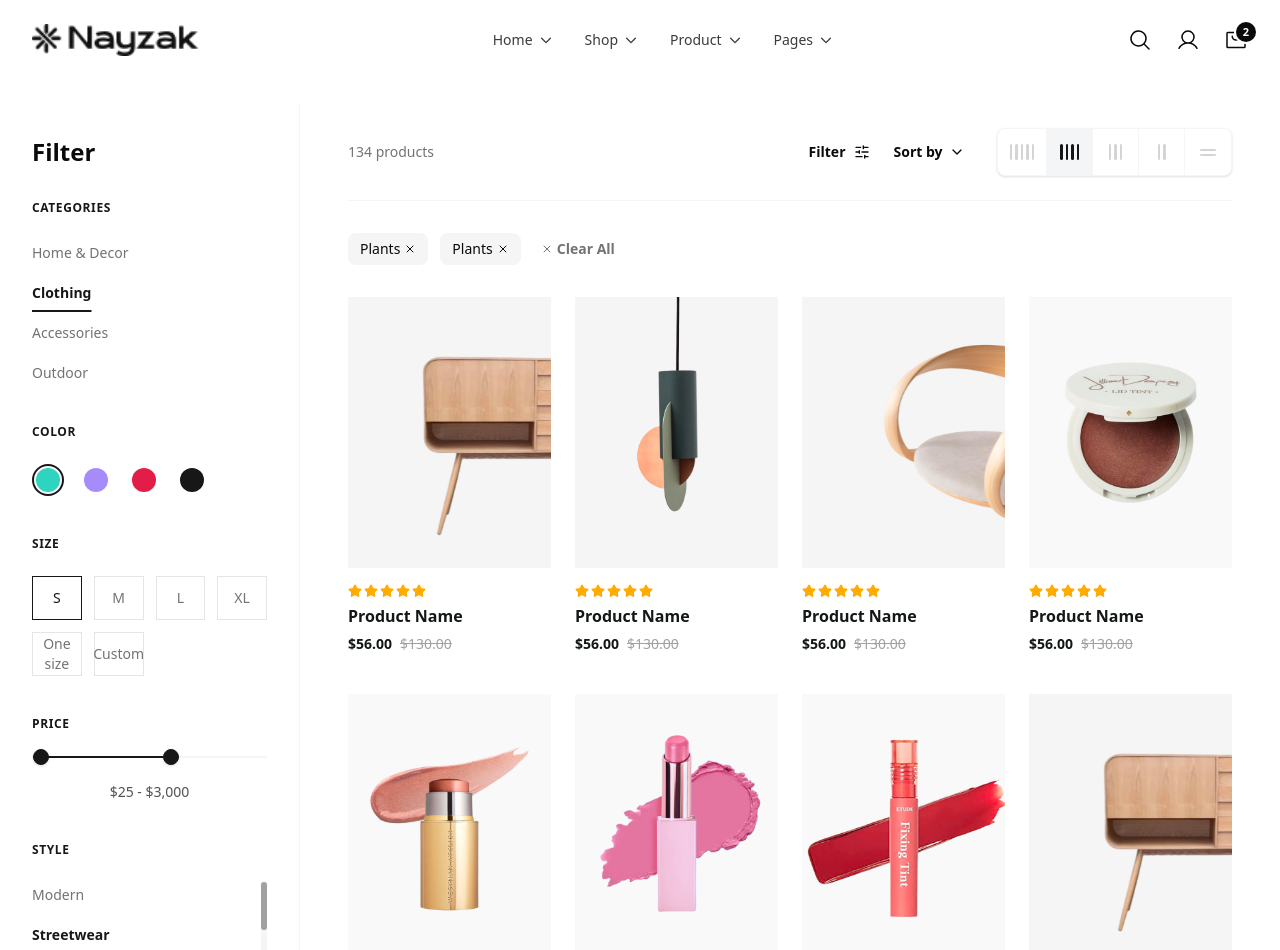
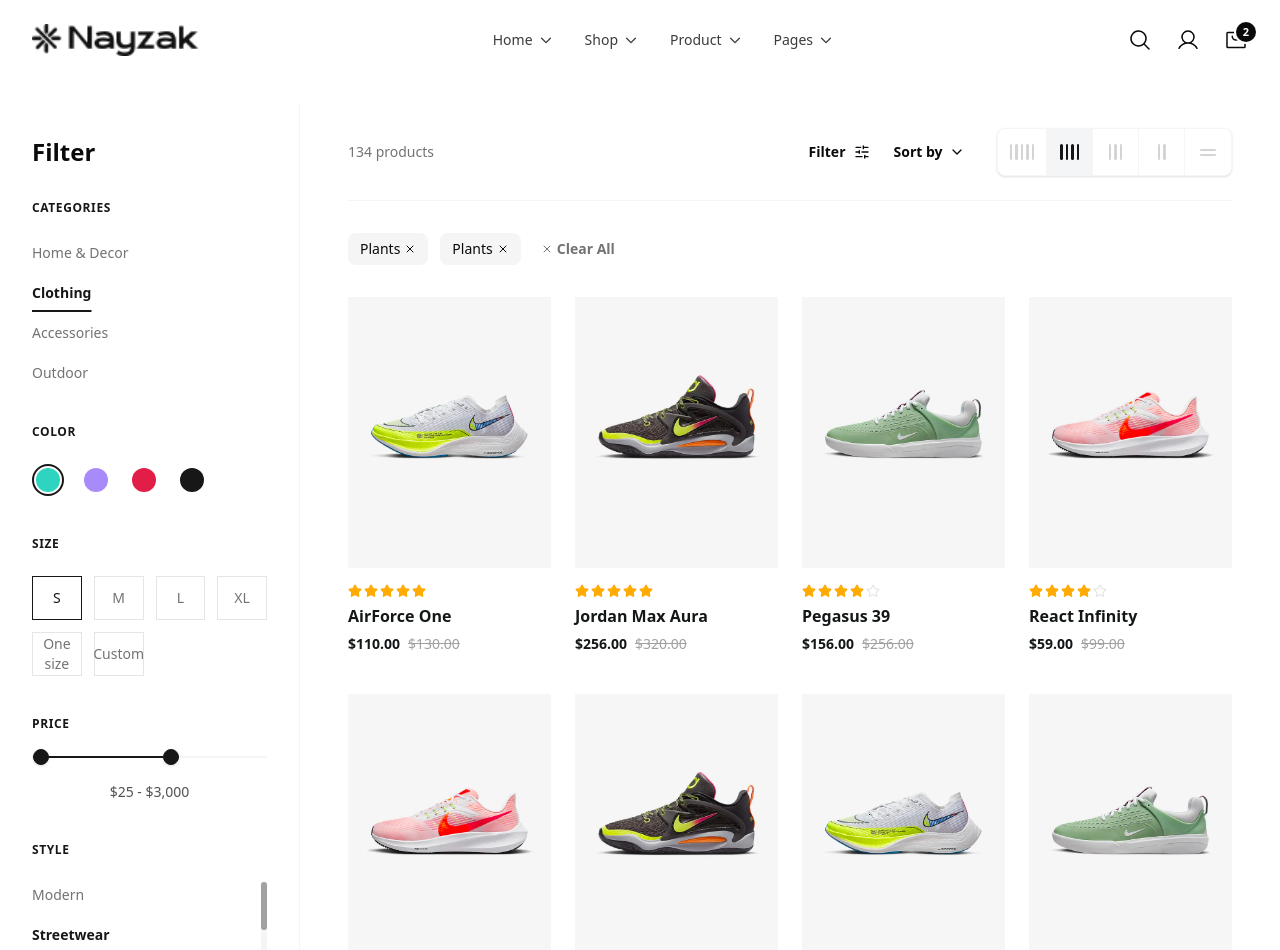
Before and after one commit to oodling-shop/oodling-frontend, a Next.js app: page /products in a window 1280 px wide. Shown: the top 950 px of the page. Built offline with nearby package versions, Linux system fonts and the light colour scheme.

Commit message:
feat: Implement product listing page with filtering, product cards, and related data structures.

```diff
--- a/app/(pages)/products/page.tsx
+++ b/app/(pages)/products/page.tsx
@@ -2,111 +2,13 @@
 
 import React, { useState } from 'react';
 import { Container } from '@/components/container';
-import { ProductCard, Product } from '@/components/products/product-card';
+import { ProductCard } from '@/components/products/product-card';
 import { FilterBar } from '@/components/products/filter-bar';
 import { Button } from '@/components/ui/button';
 import { FilterSidebar } from '@/components/products/filter-sidebar';
 import { ActiveFilters } from '@/components/products/active-filters';
 import { cn } from '@/helpers/cn';
-
-const MOCK_PRODUCTS: Product[] = [
-  {
-    id: 1,
-    name: 'Product Name',
-    image: '/images/folka.png',
-    price: '$56.00',
-    originalPrice: '$130.00',
-    rating: 5,
-  },
-  {
-    id: 2,
-    name: 'Product Name',
-    image: '/images/kopia.png',
-    price: '$56.00',
-    originalPrice: '$130.00',
-    rating: 5,
-  },
-  {
-    id: 3,
-    name: 'Product Name',
-    image: '/images/lola.png',
-    price: '$56.00',
-    originalPrice: '$130.00',
-    rating: 5,
-  },
-  {
-    id: 4,
-    name: 'Product Name',
-    image: '/images/categories/brown_sugar.png',
-    price: '$56.00',
-    originalPrice: '$130.00',
-    rating: 5,
-  },
-  {
-    id: 5,
-    name: 'Product Name',
-    image: '/images/categories/gold_crest.png',
-    price: '$56.00',
-    originalPrice: '$130.00',
-    rating: 5,
-  },
-  {
-    id: 6,
-    name: 'Product Name',
-    image: '/images/categories/hot_slips.png',
-    price: '$56.00',
-    originalPrice: '$130.00',
-    rating: 5,
-  },
-  {
-    id: 7,
-    name: 'Product Name',
-    image: '/images/categories/red_velvet.png',
-    price: '$56.00',
-    originalPrice: '$130.00',
-    rating: 5,
-  },
-  {
-    id: 8,
-    name: 'Product Name',
-    image: '/images/folka.png',
-    price: '$56.00',
-    originalPrice: '$130.00',
-    rating: 5,
-  },
-  {
-    id: 9,
-    name: 'Product Name',
-    image: '/images/kopia.png',
-    price: '$56.00',
-    originalPrice: '$130.00',
-    rating: 5,
-  },
-  {
-    id: 10,
-    name: 'Product Name',
-    image: '/images/lola.png',
-    price: '$56.00',
-    originalPrice: '$130.00',
-    rating: 5,
-  },
-  {
-    id: 11,
-    name: 'Product Name',
-    image: '/images/categories/brown_sugar.png',
-    price: '$56.00',
-    originalPrice: '$130.00',
-    rating: 5,
-  },
-  {
-    id: 12,
-    name: 'Product Name',
-    image: '/images/categories/gold_crest.png',
-    price: '$56.00',
-    originalPrice: '$130.00',
-    rating: 5,
-  },
-];
+import { MOCK_PRODUCTS } from '@/constants';
 
 export default function ProductsPage() {
   const [isSidebarOpen, setIsSidebarOpen] = useState(true);
--- a/components/home/new-arrivals.tsx
+++ b/components/home/new-arrivals.tsx
@@ -3,34 +3,7 @@
 import React from 'react';
 import Image from 'next/image';
 import { Container } from '../container';
-
-const PRODUCTS = [
-  {
-    id: 1,
-    name: 'Aero Dive',
-    image: '/images/shoes/aero_dive.png',
-  },
-  {
-    id: 2,
-    name: 'AirKan II',
-    image: '/images/shoes/airkan_ii.png',
-  },
-  {
-    id: 3,
-    name: 'Halo+',
-    image: '/images/shoes/halo.png',
-  },
-  {
-    id: 4,
-    name: 'Trainer Speed',
-    image: '/images/shoes/nike.png',
-  },
-  {
-    id: 5,
-    name: 'Aero Dive Pro',
-    image: '/images/shoes/aero_dive.png',
-  },
-];
+import { NEW_ARRIVALS as PRODUCTS } from '@/constants';
 
 export const NewArrivals = () => {
   return (
--- a/components/home/product-grid.tsx
+++ b/components/home/product-grid.tsx
@@ -5,82 +5,8 @@
 import { Container } from '../container';
 import { cn } from '@/helpers/cn';
 import { Star } from 'lucide-react';
-
-interface Product {
-  id: number;
-  name: string;
-  image: string;
-  price: string;
-  originalPrice?: string;
-  rating: number;
-}
-
-const PRODUCTS: Product[] = [
-  {
-    id: 1,
-    name: 'AirForce One',
-    image: '/images/shoes/nike.png',
-    price: '$110.00',
-    originalPrice: '$130.00',
-    rating: 5,
-  },
-  {
-    id: 2,
-    name: 'Jordan Max Aura',
-    image: '/images/shoes/airkan_ii.png',
-    price: '$256.00',
-    originalPrice: '$320.00',
-    rating: 5,
-  },
-  {
-    id: 3,
-    name: 'Pegasus 39',
-    image: '/images/shoes/halo.png',
-    price: '$156.00',
-    originalPrice: '$256.00',
-    rating: 4,
-  },
-  {
-    id: 4,
-    name: 'React Infinity',
-    image: '/images/shoes/aero_dive.png',
-    price: '$59.00',
-    originalPrice: '$99.00',
-    rating: 4,
-  },
-  {
-    id: 5,
-    name: 'Vapormax II',
-    image: '/images/shoes/aero_dive.png',
-    price: '$143.00',
-    originalPrice: '$230.00',
-    rating: 5,
-  },
-  {
-    id: 6,
-    name: 'Zoom Freak',
-    image: '/images/shoes/airkan_ii.png',
-    price: '$99.99',
-    originalPrice: '$137.00',
-    rating: 2,
-  },
-  {
-    id: 7,
-    name: 'Blazer Mid',
-    image: '/images/shoes/nike.png',
-    price: '$452.00',
-    originalPrice: '$610.00',
-    rating: 5,
-  },
-  {
-    id: 8,
-    name: 'VaporMax Plus',
-    image: '/images/shoes/halo.png',
-    price: '$190.00',
-    originalPrice: '$230.00',
-    rating: 5,
-  },
-];
+import { Product } from '@/types';
+import { PRODUCTS } from '@/constants';
 
 const TABS = ['Best Sellers', 'New Arrivals', 'Sale'];
 
--- a/components/products/filter-sidebar.tsx
+++ b/components/products/filter-sidebar.tsx
@@ -10,13 +10,12 @@
 import { Slider } from "@/components/ui/slider"
 import { cn } from "@/helpers/index"
 import { useMediaQuery } from "@/hooks/use-media-query"
+import { CATEGORIES } from "@/constants"
 
 interface FilterSidebarProps {
   open: boolean
   onOpenChange: (open: boolean) => void
 }
-
-const CATEGORIES = ["Home & Decor", "Clothing", "Accessories", "Outdoor"]
 const COLORS = [
   { name: "Green", value: "#2DD4BF" },
   { name: "Purple", value: "#A78BFA" },
--- /dev/null
+++ b/constants/categories.ts
@@ -0,0 +1,8 @@
+export const CATEGORIES = [
+  "Home & Decor",
+  "Clothing",
+  "Accessories",
+  "Outdoor",
+] as const;
+
+export type Category = (typeof CATEGORIES)[number];
--- /dev/null
+++ b/constants/index.ts
@@ -0,0 +1,2 @@
+export * from "./products";
+export * from "./categories";
--- /dev/null
+++ b/constants/products.ts
@@ -0,0 +1,132 @@
+import { Product } from "@/types";
+
+export const PRODUCTS: Product[] = [
+  {
+    id: 1,
+    name: 'AirForce One',
+    image: '/images/shoes/nike.png',
+    price: '$110.00',
+    originalPrice: '$130.00',
+    rating: 5,
+  },
+  {
+    id: 2,
+    name: 'Jordan Max Aura',
+    image: '/images/shoes/airkan_ii.png',
+    price: '$256.00',
+    originalPrice: '$320.00',
+    rating: 5,
+  },
+  {
+    id: 3,
+    name: 'Pegasus 39',
+    image: '/images/shoes/halo.png',
+    price: '$156.00',
+    originalPrice: '$256.00',
+    rating: 4,
+  },
+  {
+    id: 4,
+    name: 'React Infinity',
+    image: '/images/shoes/aero_dive.png',
+    price: '$59.00',
+    originalPrice: '$99.00',
+    rating: 4,
+  },
+  {
+    id: 5,
+    name: 'Vapormax II',
+    image: '/images/shoes/aero_dive.png',
+    price: '$143.00',
+    originalPrice: '$230.00',
+    rating: 5,
+  },
+  {
+    id: 6,
+    name: 'Zoom Freak',
+    image: '/images/shoes/airkan_ii.png',
+    price: '$99.99',
+    originalPrice: '$137.00',
+    rating: 2,
+  },
+  {
+    id: 7,
+    name: 'Blazer Mid',
+    image: '/images/shoes/nike.png',
+    price: '$452.00',
+    originalPrice: '$610.00',
+    rating: 5,
+  },
+  {
+    id: 8,
+    name: 'VaporMax Plus',
+    image: '/images/shoes/halo.png',
+    price: '$190.00',
+    originalPrice: '$230.00',
+    rating: 5,
+  },
+];
+
+export const MOCK_PRODUCTS: Product[] = [
+  ...PRODUCTS,
+  {
+    id: 9,
+    name: 'Nike Air Max',
+    image: '/images/folka.png',
+    price: '$56.00',
+    originalPrice: '$130.00',
+    rating: 5,
+  },
+  {
+    id: 10,
+    name: 'Nike Kopia',
+    image: '/images/kopia.png',
+    price: '$56.00',
+    originalPrice: '$130.00',
+    rating: 5,
+  },
+  {
+    id: 11,
+    name: 'Nike Lola',
+    image: '/images/lola.png',
+    price: '$56.00',
+    originalPrice: '$130.00',
+    rating: 5,
+  },
+  {
+    id: 12,
+    name: 'Brown Sugar',
+    image: '/images/categories/brown_sugar.png',
+    price: '$56.00',
+    originalPrice: '$130.00',
+    rating: 5,
+  },
+];
+
+export const NEW_ARRIVALS = [
+  {
+    id: 1,
+    name: 'Aero Dive',
+    image: '/images/shoes/aero_dive.png',
+  },
+  {
+    id: 2,
+    name: 'AirKan II',
+    image: '/images/shoes/airkan_ii.png',
+  },
+  {
+    id: 3,
+    name: 'Halo+',
+    image: '/images/shoes/halo.png',
+  },
+  {
+    id: 4,
+    name: 'Trainer Speed',
+    image: '/images/shoes/nike.png',
+  },
+  {
+    id: 5,
+    name: 'Aero Dive Pro',
+    image: '/images/shoes/aero_dive.png',
+  },
+];
```
Also changed, not shown: components/products/product-card.tsx (+1 -9 lines), types/index.ts (+9 -0 lines).
